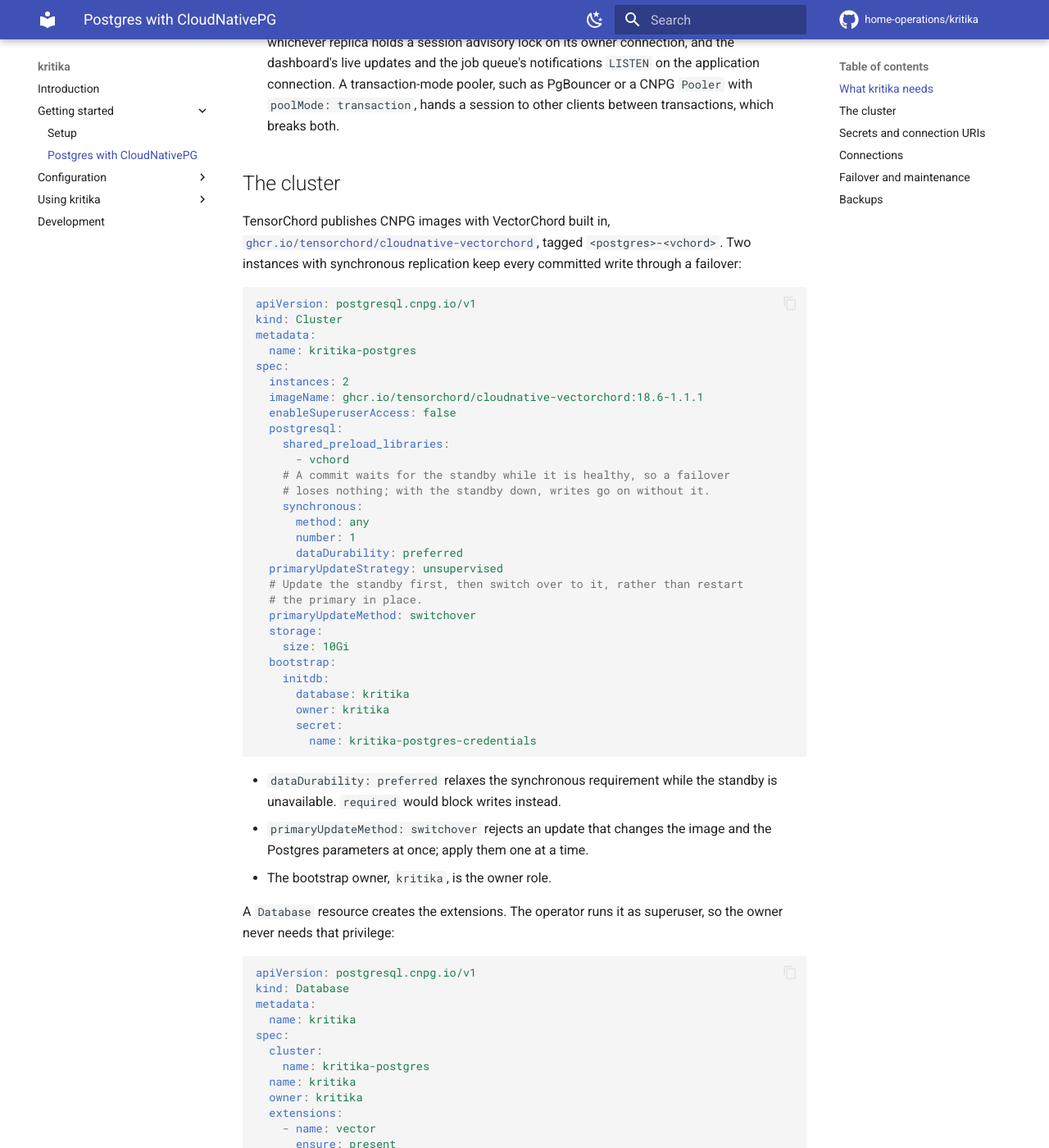
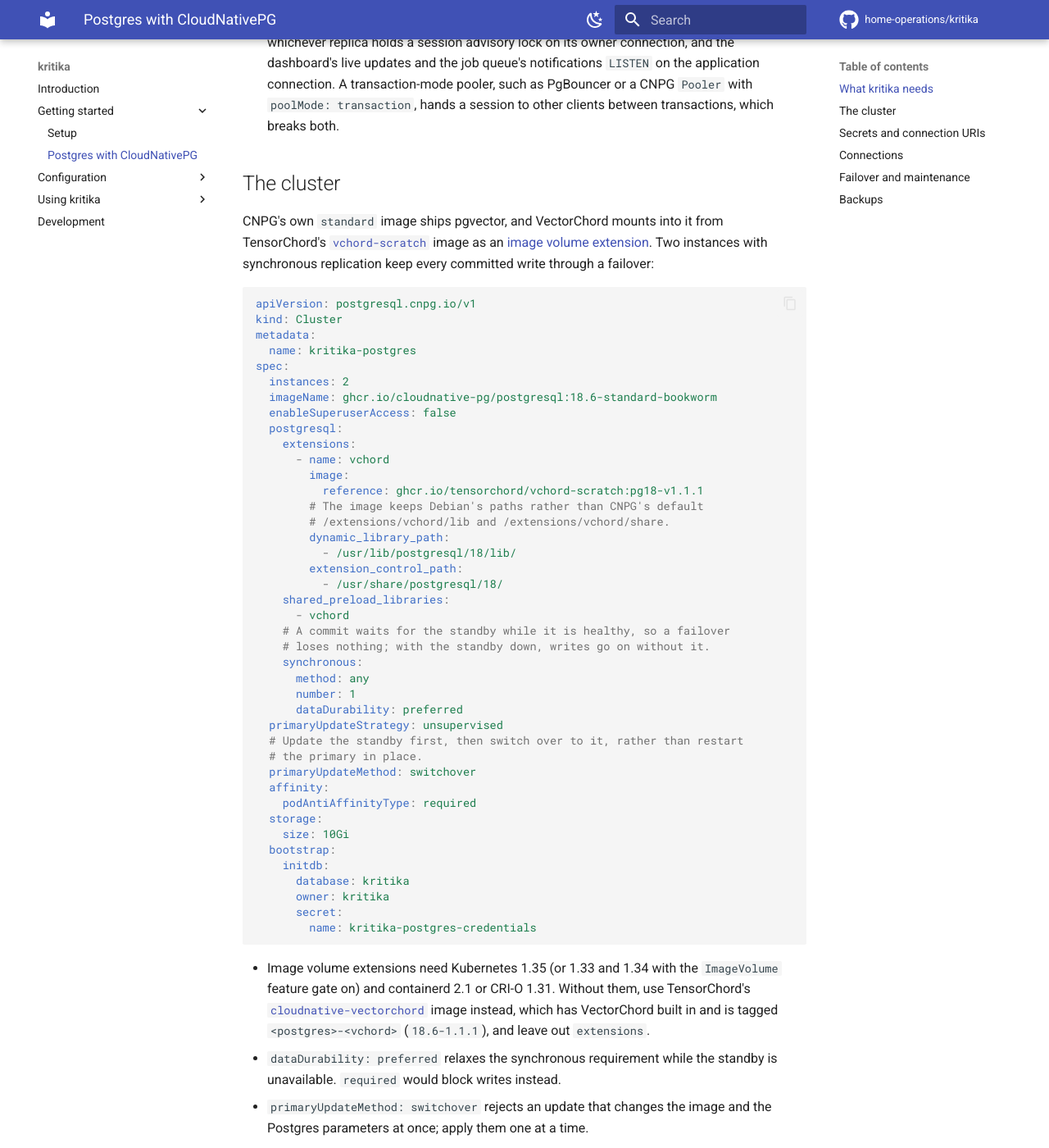
Before and after one commit to home-operations/kritik, an MkDocs documentation site: the page built from docs/database.md, in a window 1280 px wide and 1400 px high, scrolled down 656 px. Shown: the whole window at 82% size. Built offline with MkDocs 1.6.1 and Material for MkDocs 9.7.7, drawn with Linux system fonts in a browser that asks for light colours; comment, search, counter and statistics services are not loaded; some of the changed text lies outside the part shown.

Commit message:
docs(database): mount VectorChord as an image volume extension (#311)
Signed-off-by: Devin Buhl <devin@buhl.casa>

````diff
--- a/docs/database.md
+++ b/docs/database.md
@@ -29,10 +29,13 @@ examples use.
 
 ## The cluster
 
-TensorChord publishes CNPG images with VectorChord built in,
-[`ghcr.io/tensorchord/cloudnative-vectorchord`](https://github.com/tensorchord/cloudnative-vectorchord),
-tagged `<postgres>-<vchord>`. Two instances with synchronous replication keep
-every committed write through a failover:
+CNPG's own `standard` image ships pgvector, and VectorChord mounts into it
+from TensorChord's
+[`vchord-scratch`](https://docs.vectorchord.ai/vectorchord/admin/kubernetes.html)
+image as an
+[image volume extension](https://cloudnative-pg.io/docs/1.30/imagevolume_extensions/).
+Two instances with synchronous replication keep every committed write through
+a failover:
 
 ```yaml
 apiVersion: postgresql.cnpg.io/v1
@@ -41,9 +44,19 @@ metadata:
   name: kritika-postgres
 spec:
   instances: 2
-  imageName: ghcr.io/tensorchord/cloudnative-vectorchord:18.6-1.1.1
+  imageName: ghcr.io/cloudnative-pg/postgresql:18.6-standard-bookworm
   enableSuperuserAccess: false
   postgresql:
+    extensions:
+      - name: vchord
+        image:
+          reference: ghcr.io/tensorchord/vchord-scratch:pg18-v1.1.1
+        # The image keeps Debian's paths rather than CNPG's default
+        # /extensions/vchord/lib and /extensions/vchord/share.
+        dynamic_library_path:
+          - /usr/lib/postgresql/18/lib/
+        extension_control_path:
+          - /usr/share/postgresql/18/
     shared_preload_libraries:
       - vchord
     # A commit waits for the standby while it is healthy, so a failover
@@ -56,6 +69,8 @@ spec:
   # Update the standby first, then switch over to it, rather than restart
   # the primary in place.
   primaryUpdateMethod: switchover
+  affinity:
+    podAntiAffinityType: required
   storage:
     size: 10Gi
   bootstrap:
@@ -66,14 +81,27 @@ spec:
         name: kritika-postgres-credentials
 ```
 
+- Image volume extensions need Kubernetes 1.35 (or 1.33 and 1.34 with the
+  `ImageVolume` feature gate on) and containerd 2.1 or CRI-O 1.31. Without
+  them, use TensorChord's
+  [`cloudnative-vectorchord`](https://github.com/tensorchord/cloudnative-vectorchord)
+  image instead, which has VectorChord built in and is tagged
+  `<postgres>-<vchord>` (`18.6-1.1.1`), and leave out `extensions`.
 - `dataDurability: preferred` relaxes the synchronous requirement while the
   standby is unavailable. `required` would block writes instead.
 - `primaryUpdateMethod: switchover` rejects an update that changes the image
   and the Postgres parameters at once; apply them one at a time.
+- `podAntiAffinityType: required` keeps the two instances on different nodes.
+  CNPG's default, `preferred`, lets them share one when the scheduler finds
+  no other, and then that node takes both down.
+- Each instance has its own volume and Postgres replicates between them, so
+  the storage class need not replicate as well: a node-local one is enough.
 - The bootstrap owner, `kritika`, is the owner role.
 
 A `Database` resource creates the extensions. The operator runs it as
-superuser, so the owner never needs that privilege:
+superuser, so the owner never needs that privilege. `vchord`'s `version` is
+the one CNPG installs, or updates the extension to when it changes, so move it
+with the `vchord-scratch` tag:
 
 ```yaml
 apiVersion: postgresql.cnpg.io/v1
@@ -89,6 +117,7 @@ spec:
     - name: vector
       ensure: present
     - name: vchord
+      version: "1.1.1"
       ensure: present
 ```
 
@@ -186,6 +215,23 @@ the pool, or raise `max_connections` under the Cluster's
 `cnpg_backends_total` metric shows what each `application_name`
 (`kritika-app`, `kritika-owner`, `kritika-listen`) holds.
 
+Prometheus scrapes CNPG's metrics through a `PodMonitor`. CNPG deprecates the
+Cluster's `monitoring.enablePodMonitor` in favor of one you create
+([monitoring](https://cloudnative-pg.io/docs/1.30/monitoring/)):
+
+```yaml
+apiVersion: monitoring.coreos.com/v1
+kind: PodMonitor
+metadata:
+  name: kritika-postgres
+spec:
+  selector:
+    matchLabels:
+      cnpg.io/cluster: kritika-postgres
+  podMetricsEndpoints:
+    - port: metrics
+```
+
 ## Failover and maintenance
 
 When the primary changes, by a failover or a switchover, kritika's
@@ -221,3 +267,11 @@ the database. CNPG backs a cluster up two ways
   WAL archive in object storage.
 
 A replica is not a backup: it copies a mistake as fast as anything else.
+
+Backups hold the roles but not their Secrets, and a restored cluster's roles
+keep the passwords they had when the backup was taken
+([recovery](https://cloudnative-pg.io/docs/1.30/recovery/)). Name the owner's
+Secret in `bootstrap.recovery`, with `database: kritika` and `owner: kritika`,
+and CNPG sets the owner's password from it once recovery completes; the
+`DatabaseRole`s apply their own Secrets' passwords the same way. kritika's
+`uri` keys then match, whether the Secrets were kept or generated anew.
````
Also changed, not shown: charts/kritika/README.md (+4 -4 lines), 1 other file.
